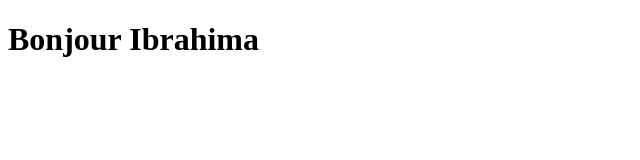
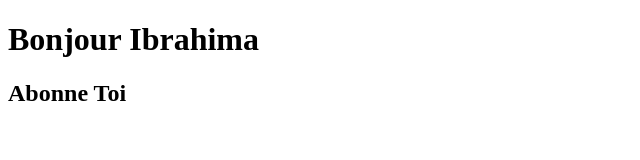
Before and after one commit to ibrahimatech04/Projet-Web, a plain HTML site: page index.html in a window 1280 px wide. Shown: the whole page, without its empty margins (0-640 px from the left). Drawn offline with Linux system fonts and the light colour scheme.

Commit message:
ajout d'une ligne

```diff
--- a/index.html
+++ b/index.html
@@ -7,5 +7,6 @@
 </head>
 <body>
     <h1>Bonjour Ibrahima </h1>
+    <h2>Abonne Toi</h2>
 </body>
 </html>
```
